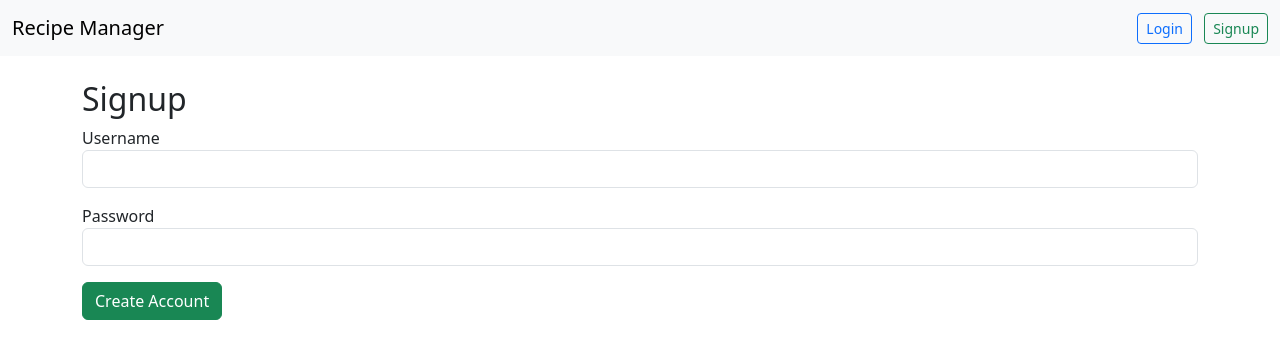
After one commit to Attiladominik077/recipe-manager, a Flask app: page /signup in a window 1280 px wide. The commit adds this page. Shown: the top 359 px of the page. Run offline with Flask 3, Linux system fonts and the light colour scheme.

Commit message:
Prepare app for Render deployment

```diff
--- a/app.py
+++ b/app.py
@@ -1,67 +1,131 @@
-from flask import Flask, render_template, request, redirect
+from flask import Flask, render_template, request, redirect, url_for, flash
 from flask_sqlalchemy import SQLAlchemy
-import os
+from flask_login import LoginManager, UserMixin, login_user, login_required, logout_user, current_user
+from werkzeug.security import generate_password_hash, check_password_hash
 
 app = Flask(__name__)
-basedir = os.path.abspath(os.path.dirname(__file__))
-app.config['SQLALCHEMY_DATABASE_URI'] = f'sqlite:///{os.path.join(basedir, "recipes.db")}'
+app.config['SECRET_KEY'] = 'your-secret-key'  # Replace with a strong secret key
+app.config['SQLALCHEMY_DATABASE_URI'] = 'sqlite:///recipes.db'
 app.config['SQLALCHEMY_TRACK_MODIFICATIONS'] = False
 
+# Initialize extensions
 db = SQLAlchemy(app)
+login_manager = LoginManager(app)
+login_manager.login_view = 'login'
+
+# Models
+class User(UserMixin, db.Model):
+    id = db.Column(db.Integer, primary_key=True)
+    username = db.Column(db.String(80), unique=True, nullable=False)
+    password = db.Column(db.String(200), nullable=False)
+    recipes = db.relationship('Recipe', backref='user', lazy=True)
 
 class Recipe(db.Model):
     id = db.Column(db.Integer, primary_key=True)
-    title = db.Column(db.String(100), nullable=False)
+    title = db.Column(db.String(150), nullable=False)
     ingredients = db.Column(db.Text, nullable=False)
     instructions = db.Column(db.Text, nullable=False)
-    image_url = db.Column(db.String(300))
+    user_id = db.Column(db.Integer, db.ForeignKey('user.id'), nullable=False)
 
-with app.app_context():
-    db.create_all()
+@login_manager.user_loader
+def load_user(user_id):
+    return User.query.get(int(user_id))
 
 @app.route('/')
 def index():
-    query = request.args.get('q', '')  # Get search query
-    if query:
-        recipes = Recipe.query.filter(
-            (Recipe.title.ilike(f'%{query}%')) |
-            (Recipe.ingredients.ilike(f'%{query}%'))
-        ).all()
-    else:
-        recipes = Recipe.query.all()
-    return render_template('index.html', recipes=recipes, query=query)
+    recipes = Recipe.query.all()
+    return render_template('index.html', recipes=recipes)
 
 @app.route('/add', methods=['GET', 'POST'])
+@login_required
 def add_recipe():
     if request.method == 'POST':
         title = request.form['title']
         ingredients = request.form['ingredients']
         instructions = request.form['instructions']
-        image_url = request.form.get('image_url')
-        new_recipe = Recipe(title=title, ingredients=ingredients, instructions=instructions, image_url=image_url)
+        new_recipe = Recipe(title=title, ingredients=ingredients, instructions=instructions, user_id=current_user.id)
         db.session.add(new_recipe)
         db.session.commit()
-        return redirect('/')
+        flash('Recipe added successfully!')
+        return redirect(url_for('index'))
     return render_template('add.html')
 
-@app.route('/edit/<int:id>', methods=['GET', 'POST'])
-def edit_recipe(id):
-    recipe = Recipe.query.get_or_404(id)
+@app.route('/edit/<int:recipe_id>', methods=['GET', 'POST'])
+@login_required
+def edit_recipe(recipe_id):
+    recipe = Recipe.query.get_or_404(recipe_id)
+    if recipe.user_id != current_user.id:
+        flash('You can only edit your own recipes.')
+        return redirect(url_for('index'))
+
     if request.method == 'POST':
         recipe.title = request.form['title']
         recipe.ingredients = request.form['ingredients']
         recipe.instructions = request.form['instructions']
-        recipe.image_url = request.form.get('image_url')
         db.session.commit()
-        return redirect('/')
+        flash('Recipe updated!')
+        return redirect(url_for('index'))
+
     return render_template('edit.html', recipe=recipe)
 
-@app.route('/delete/<int:id>', methods=['POST'])
-def delete_recipe(id):
-    recipe = Recipe.query.get_or_404(id)
+@app.route('/delete/<int:recipe_id>', methods=['POST'])
+@login_required
+def delete_recipe(recipe_id):
+    recipe = Recipe.query.get_or_404(recipe_id)
+    if recipe.user_id != current_user.id:
+        flash('You do not have permission to delete this recipe.')
+        return redirect(url_for('index'))
     db.session.delete(recipe)
     db.session.commit()
-    return redirect('/')
+    flash('Recipe deleted.')
+    return redirect(url_for('index'))
+
+@app.route('/signup', methods=['GET', 'POST'])
+def signup():
+    if request.method == 'POST':
+        username = request.form['username']
+        password = request.form['password']
+        existing_user = User.query.filter_by(username=username).first()
+        if existing_user:
+            flash('Username already exists')
+            return redirect(url_for('signup'))
+
+        hashed_password = generate_password_hash(password, method='sha256')
+        new_user = User(username=username, password=hashed_password)
+        db.session.add(new_user)
+        db.session.commit()
+        flash('Account created! Please log in.')
+        return redirect(url_for('login'))
+
+    return render_template('signup.html')
+
+@app.route('/login', methods=['GET', 'POST'])
+def login():
+    if request.method == 'POST':
+        username = request.form['username']
+        password = request.form['password']
+
+        user = User.query.filter_by(username=username).first()
+        if user and check_password_hash(user.password, password):
+            login_user(user)
+            return redirect(url_for('index'))
+        else:
+            flash('Invalid username or password')
+            return redirect(url_for('login'))
+
+    return render_template('login.html')
+
+@app.route('/logout')
+@login_required
+def logout():
+    logout_user()
+    flash('You have been logged out.')
+    return redirect(url_for('index'))
+
+import os
 
 if __name__ == '__main__':
-    app.run(debug=True)
+    with app.app_context():
+        db.create_all()
+    port = int(os.environ.get('PORT', 5000))
+    app.run(debug=True, host='0.0.0.0', port=port)
--- a/requirements.txt
+++ b/requirements.txt
@@ -3,6 +3,7 @@ click==8.2.1
 colorama==0.4.6
 Flask==3.1.1
 Flask-SQLAlchemy==3.1.1
+Flask-Login==0.6.3
 greenlet==3.2.3
 itsdangerous==2.2.0
 Jinja2==3.1.6
@@ -10,3 +11,4 @@ MarkupSafe==3.0.2
 SQLAlchemy==2.0.41
 typing_extensions==4.14.0
 Werkzeug==3.1.3
+gunicorn==22.0.0
--- a/templates/layout.html
+++ b/templates/layout.html
@@ -4,11 +4,31 @@
     <meta charset="UTF-8">
     <meta name="viewport" content="width=device-width, initial-scale=1.0">
     <title>Recipe Manager</title>
-    <link href="https://cdn.jsdelivr.net/npm/bootstrap@5.3.0/dist/css/bootstrap.min.css" rel="stylesheet">
+    <link rel="stylesheet" href="https://cdn.jsdelivr.net/npm/bootstrap@5.3.0/dist/css/bootstrap.min.css">
 </head>
 <body>
+<nav class="navbar navbar-expand-lg navbar-light bg-light">
+    <div class="container-fluid">
+        <a class="navbar-brand" href="/">Recipe Manager</a>
+        <div>
+            {% if current_user.is_authenticated %}
+                <span class="me-2">Hello, {{ current_user.username }}</span>
+                <a href="/logout" class="btn btn-outline-danger btn-sm">Logout</a>
+            {% else %}
+                <a href="/login" class="btn btn-outline-primary btn-sm me-2">Login</a>
+                <a href="/signup" class="btn btn-outline-success btn-sm">Signup</a>
+            {% endif %}
+        </div>
+    </div>
+</nav>
 <div class="container mt-4">
-    <h1 class="mb-4">🍽️ Recipe Manager</h1>
+    {% with messages = get_flashed_messages() %}
+        {% if messages %}
+            {% for message in messages %}
+                <div class="alert alert-info">{{ message }}</div>
+            {% endfor %}
+        {% endif %}
+    {% endwith %}
     {% block content %}{% endblock %}
 </div>
 </body>
--- /dev/null
+++ b/templates/signup.html
@@ -0,0 +1,16 @@
+{% extends 'layout.html' %}
+
+{% block content %}
+<h2>Signup</h2>
+<form method="POST">
+    <div class="mb-3">
+        <label>Username</label>
+        <input type="text" name="username" class="form-control" required>
+    </div>
+    <div class="mb-3">
+        <label>Password</label>
+        <input type="password" name="password" class="form-control" required>
+    </div>
+    <button type="submit" class="btn btn-success">Create Account</button>
+</form>
+{% endblock %}
```
Also changed, not shown: templates/add.html (+8 -12 lines), templates/edit.html (+8 -13 lines), templates/index.html (+10 -23 lines), templates/login.html (added, +16 -0 lines), instance/recipes.db, 1 other file.
